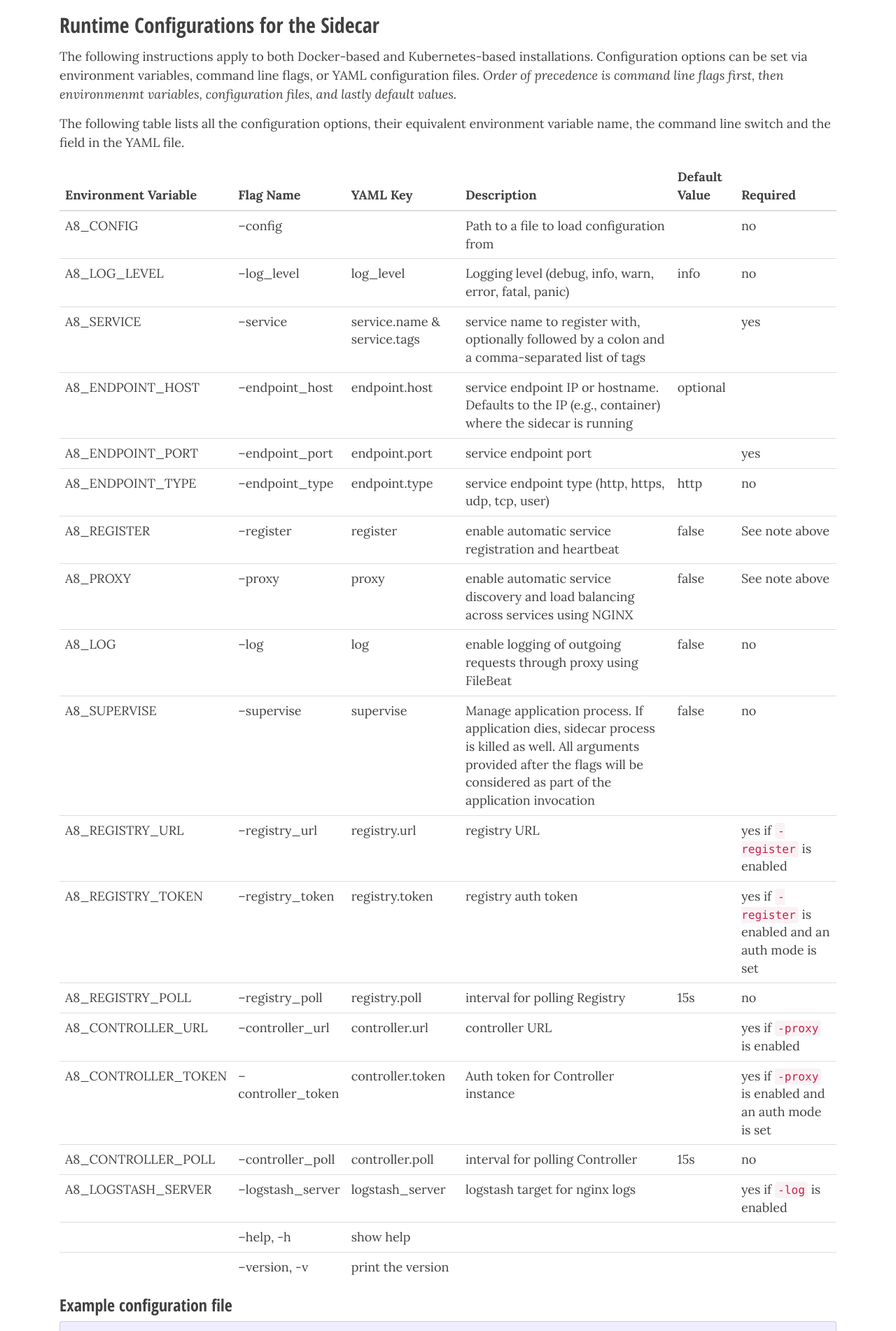
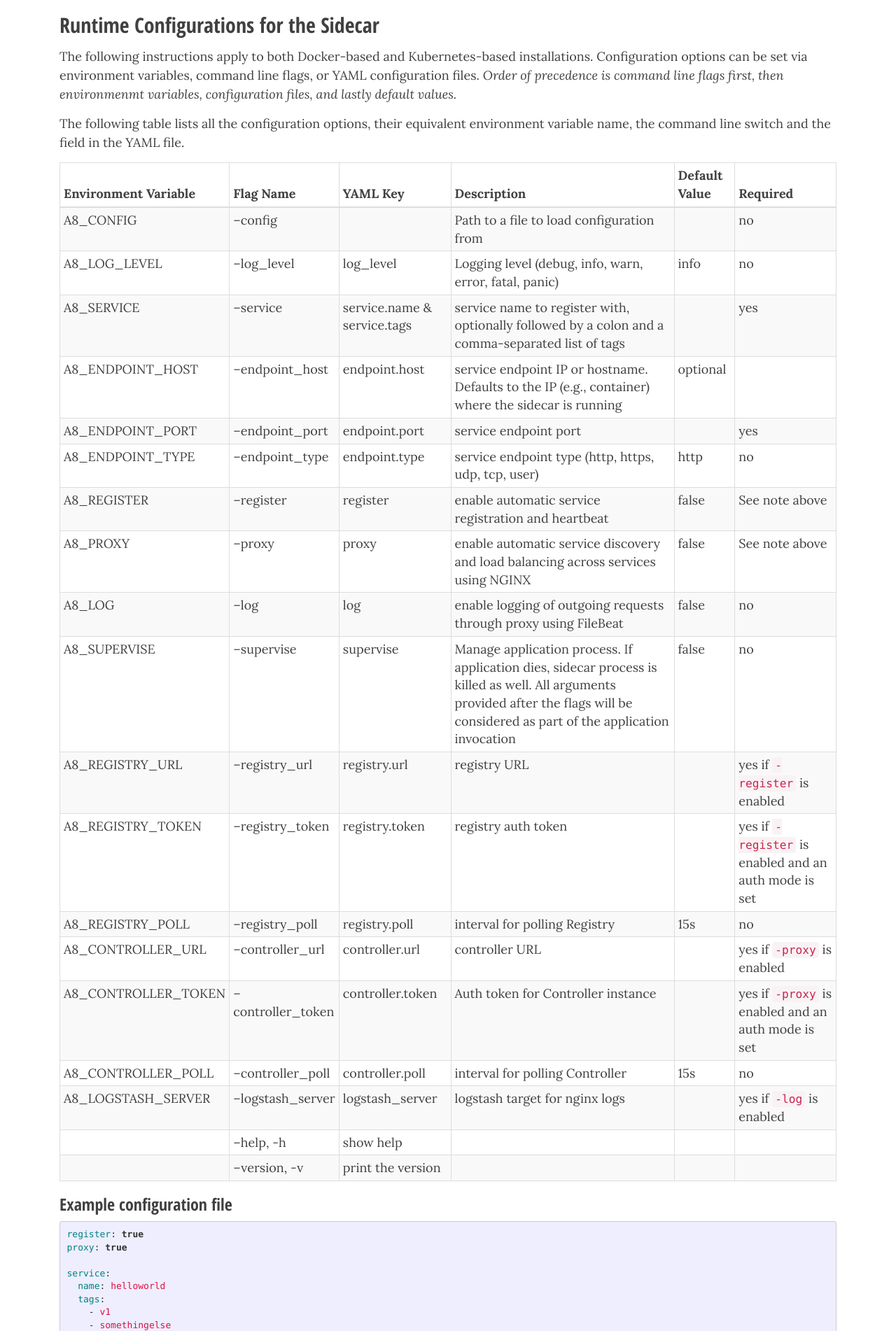
Before and after one commit to amalgam8/amalgam8.github.io, a Jekyll site: the page built from _docs/amalgam8-components-sidecar.md, in a window 1280 px wide. Shown: the part 2634-4536 px from the top of the page at 70% size. Built offline with Jekyll 4.4.1, drawn with Linux system fonts in a browser that asks for light colours; nearby versions of some CDN libraries; comment, search, counter and statistics services are not loaded.

Commit message:
styled table to stripe and condense and bordered

```diff
--- a/_docs/amalgam8-components-sidecar.md
+++ b/_docs/amalgam8-components-sidecar.md
@@ -140,7 +140,7 @@ YAML file.
 | A8_LOGSTASH_SERVER | --logstash_server | logstash_server | logstash target for nginx logs |  | yes if `-log` is enabled |
 |  | --help, -h | show help | | |
 |  | --version, -v | print the version | | |
-{:.table}
+{:.table .table-bordered .table-condensed .table-striped}
 
 ### Example configuration file
 
```
